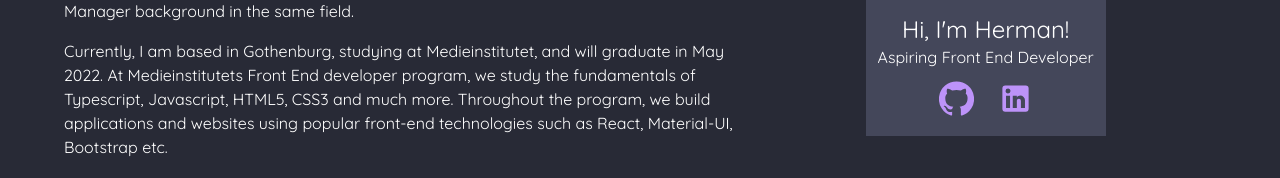
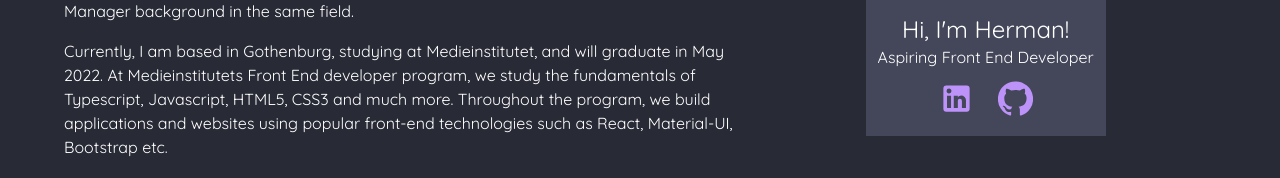
Before and after one commit to HBerglund/Resume, a React (Create React App) app: page / in a window 1280 px wide. Shown: the part 337-515 px from the top of the page. Built offline with nearby package versions, Linux system fonts and the light colour scheme; no server answers.

Commit message:
add component for SocialButton

```diff
--- a/src/components/ProfileCard.tsx
+++ b/src/components/ProfileCard.tsx
@@ -1,40 +1,30 @@
-import {
-  createStyles,
-  IconButton,
-  makeStyles,
-  Typography,
-} from "@material-ui/core";
-import profileImg from "../assets/profile.png";
-import GitHubIcon from "@material-ui/icons/GitHub";
-import LinkedInIcon from "@material-ui/icons/LinkedIn";
-import { useState } from "react";
+import { createStyles, makeStyles, Typography } from '@material-ui/core';
+import profileImg from '../assets/profile.png';
+import { useState } from 'react';
+import SocialButton from './SocialButton';
 
 function ProfileCard() {
   const useStyles = makeStyles(() =>
     createStyles({
       root: {
-        marginTop: "-15rem ",
+        marginTop: '-15rem ',
       },
       wrapper: {
-        display: "flex",
-        flexDirection: "column",
-        alignItems: "center",
-        justifyContent: "center",
-        backgroundColor: "#44475a",
+        display: 'flex',
+        flexDirection: 'column',
+        alignItems: 'center',
+        justifyContent: 'center',
+        backgroundColor: '#44475a',
       },
       profileImg: {
-        width: "15rem",
-        marginBottom: "1rem",
+        width: '15rem',
+        marginBottom: '1rem',
       },
     })
   );
   const classes = useStyles();
 
-  const githubUrl: string = "https://github.com/hberglund";
-  const linkedInUrl: string =
-    "https://linkedin.com/in/herman-berglund-8b8939100";
-
-  const [isHovered, setIsHovered] = useState("");
+  const [isHovered, setIsHovered] = useState('');
 
   const handleHover = (name: string) => {
     setIsHovered(name);
@@ -43,40 +33,24 @@ function ProfileCard() {
   return (
     <div className={classes.root}>
       <div className={classes.wrapper}>
-        <img className={classes.profileImg} src={profileImg} alt="" />
-        <Typography component="h5" variant="h5">
+        <img className={classes.profileImg} src={profileImg} alt='' />
+        <Typography component='h5' variant='h5'>
           Hi, I'm Herman!
         </Typography>
-        <Typography variant="body1">Aspiring Front End Developer</Typography>
-        <div style={{ marginBottom: ".5rem" }}>
-          <IconButton
-            onClick={() => window.open(githubUrl, "_blank")}
-            style={{ backgroundColor: "transparent" }}
-            onMouseEnter={() => handleHover("github")}
-            onMouseLeave={() => setIsHovered("")}
-          >
-            <GitHubIcon
-              fontSize="large"
-              style={{
-                color: isHovered === "github" ? "#ff79c6" : "#bd93f9",
-                backgroundColor: "transparent",
-              }}
-            />
-          </IconButton>
-          <IconButton
-            onClick={() => window.open(linkedInUrl, "_blank")}
-            style={{ backgroundColor: "transparent" }}
-            onMouseEnter={() => handleHover("linkedin")}
-            onMouseLeave={() => setIsHovered("")}
-          >
-            <LinkedInIcon
-              fontSize="large"
-              style={{
-                color: isHovered === "linkedin" ? "#ff79c6" : "#bd93f9",
-                backgroundColor: "transparent",
-              }}
-            />
-          </IconButton>
+        <Typography variant='body1'>Aspiring Front End Developer</Typography>
+        <div style={{ marginBottom: '.5rem' }}>
+          <SocialButton
+            socialNetwork='linkedin'
+            isHovered={isHovered}
+            handleHover={handleHover}
+            setIsHovered={setIsHovered}
+          />
+          <SocialButton
+            socialNetwork='github'
+            isHovered={isHovered}
+            handleHover={handleHover}
+            setIsHovered={setIsHovered}
+          />
         </div>
       </div>
     </div>
--- /dev/null
+++ b/src/components/SocialButton.tsx
@@ -0,0 +1,60 @@
+import React from 'react';
+import { IconButton } from '@material-ui/core';
+import GitHubIcon from '@material-ui/icons/GitHub';
+import LinkedInIcon from '@material-ui/icons/LinkedIn';
+
+interface SocialButtonProps {
+  socialNetwork: 'linkedin' | 'github';
+  isHovered: string;
+  handleHover: (name: string) => void;
+  setIsHovered: (name: string) => void;
+}
+
+const SocialButton = ({
+  socialNetwork,
+  isHovered,
+  handleHover,
+  setIsHovered,
+}: SocialButtonProps) => {
+  const githubUrl: string = 'https://github.com/hberglund';
+  const linkedInUrl: string =
+    'https://linkedin.com/in/herman-berglund-8b8939100';
+
+  return (
+    <IconButton
+      onClick={() =>
+        window.open(
+          socialNetwork === 'linkedin' ? linkedInUrl : githubUrl,
+          '_blank'
+        )
+      }
+      style={{ backgroundColor: 'transparent' }}
+      onMouseEnter={() =>
+        socialNetwork === 'linkedin'
+          ? handleHover('linkedin')
+          : handleHover('github')
+      }
+      onMouseLeave={() => setIsHovered('')}
+    >
+      {socialNetwork === 'linkedin' ? (
+        <LinkedInIcon
+          fontSize='large'
+          style={{
+            color: isHovered === 'linkedin' ? '#ff79c6' : '#bd93f9',
+            backgroundColor: 'transparent',
+          }}
+        />
+      ) : (
+        <GitHubIcon
+          fontSize='large'
+          style={{
+            color: isHovered === 'github' ? '#ff79c6' : '#bd93f9',
+            backgroundColor: 'transparent',
+          }}
+        />
+      )}
+    </IconButton>
+  );
+};
+
+export default SocialButton;
```
